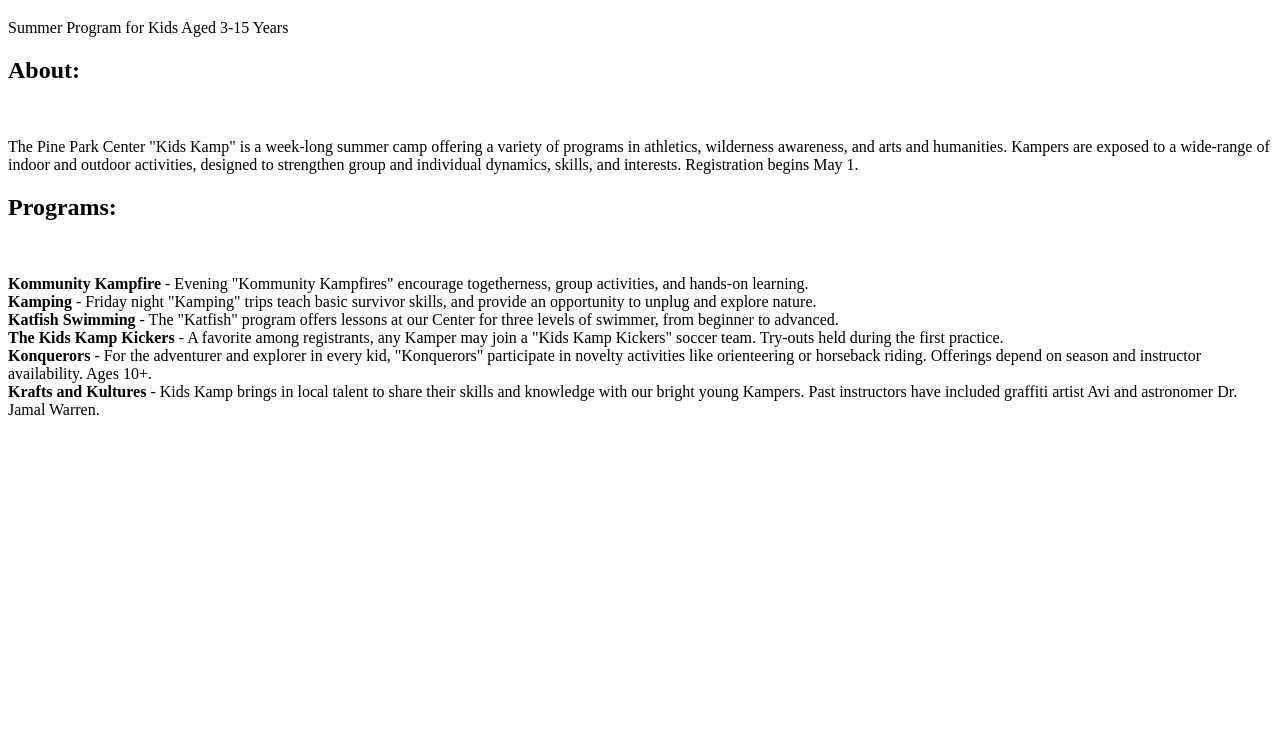
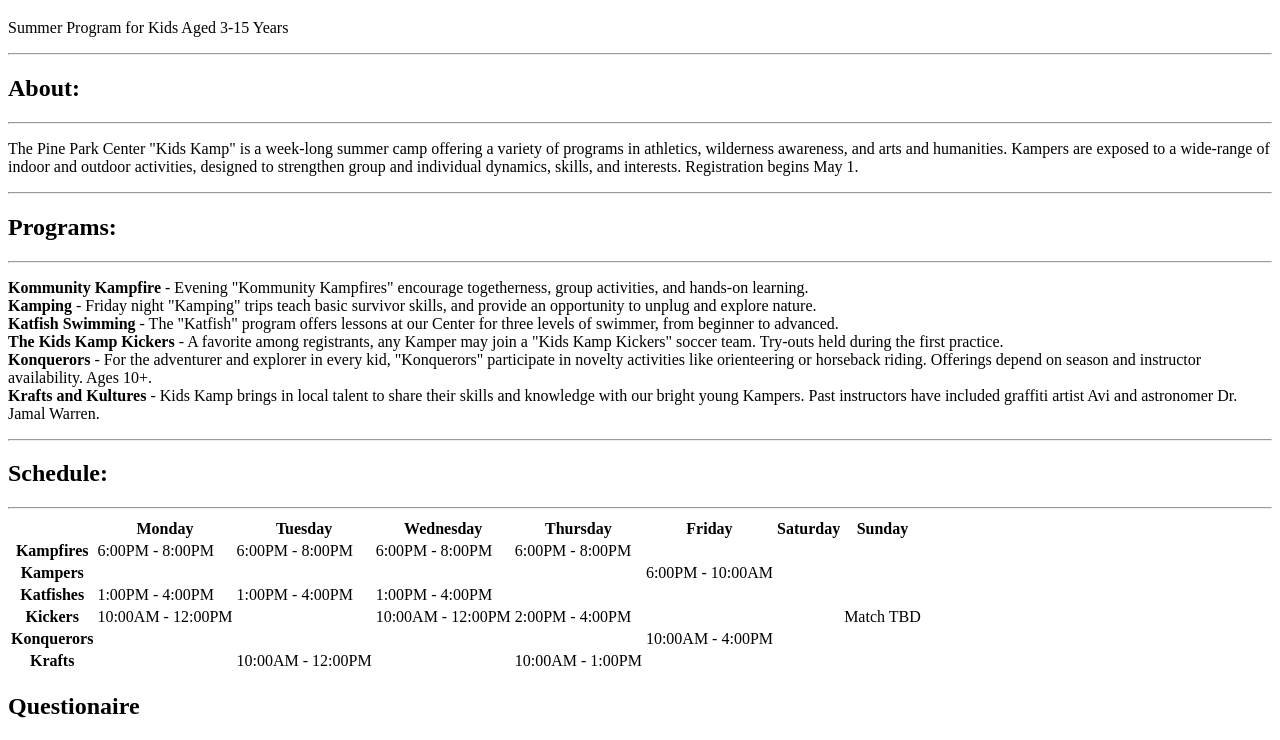
Before and after one commit to daevans1990/summer2018, a plain HTML site: page assignment-4/index.html in a window 1280 px wide. Shown: the part 61-801 px from the top of the page. Drawn offline with Linux system fonts and the light colour scheme.

Commit message:
inserted schedule table

```diff
--- a/assignment-4/index.html
+++ b/assignment-4/index.html
@@ -5,7 +5,7 @@
       <meta name="description" content="Pine Park Center Kids Kamp">
       <meta name="author" content="David Evans">
       <meta name="viewport" content="width=device-width, initial-scale=1.0">
-      <title>Easy Old-Fashioned Apple Pie</title>
+      <title>Pine Park Center Kids Kamp</title>
     </head>
 
     <body>
@@ -13,10 +13,16 @@
       <h1>Pine Park Center Kids Kamp</h1>
         <p>Summer Program for Kids Aged 3-15 Years</p>
 
-      <h2>About:</h2><br />
+      <hr />
+      <h2>About:</h2>
+      <hr />
+
         <p>The Pine Park Center "Kids Kamp" is a week-long summer camp offering a variety of programs in athletics, wilderness awareness, and arts and humanities. Kampers are exposed to a wide-range of indoor and outdoor activities, designed to strengthen group and individual dynamics, skills, and interests. Registration begins May 1.</p>
 
-      <h2>Programs:</h2><br />
+      <hr />
+      <h2>Programs:</h2>
+      <hr />
+
         <p>
         <b>Kommunity Kampfire</b> - Evening "Kommunity Kampfires" encourage togetherness, group activities, and hands-on learning.<br />
         <b>Kamping</b> - Friday night "Kamping" trips teach basic survivor skills, and provide an opportunity to unplug and explore nature.<br />
@@ -26,5 +32,85 @@
         <b>Krafts and Kultures</b> - Kids Kamp brings in local talent to share their skills and knowledge with our bright young Kampers. Past instructors have included graffiti artist Avi and astronomer Dr. Jamal Warren.<br />
         </p>
 
+      <hr />
+      <h2>Schedule:</h2>
+      <hr />
+
+      <table>
+ <tr>
+    <th></th>
+    <th scope="col">Monday</th>
+    <th scope="col">Tuesday</th>
+    <th scope="col">Wednesday</th>
+    <th scope="col">Thursday</th>
+    <th scope="col">Friday</th>
+    <th scope="col">Saturday</th>
+    <th scope="col">Sunday</th>
+ </tr>
+ <tr>
+    <th scope="row">Kampfires</th>
+    <td> 6:00PM - 8:00PM</td>
+    <td> 6:00PM - 8:00PM</td>
+    <td> 6:00PM - 8:00PM</td>
+    <td> 6:00PM - 8:00PM</td>
+    <td></td>
+    <td></td>
+    <td></td>
+ </tr>
+ <tr>
+    <th scope="row">Kampers</th>
+    <td></td>
+    <td></td>
+    <td></td>
+    <td></td>
+    <td> 6:00PM - 10:00AM</td>
+    <td></td>
+ </tr>
+ <tr>
+    <th scope="row">Katfishes</th>
+    <td> 1:00PM - 4:00PM</td>
+    <td> 1:00PM - 4:00PM</td>
+    <td> 1:00PM - 4:00PM</td>
+    <td></td>
+    <td></td>
+    <td></td>
+    <td></td>
+ </tr>
+ <tr>
+    <th scope="row">Kickers</th>
+    <td> 10:00AM - 12:00PM</td>
+    <td></td>
+    <td> 10:00AM - 12:00PM</td>
+    <td> 2:00PM - 4:00PM</td>
+    <td></td>
+    <td></td>
+    <td>Match TBD</td>
+ </tr>
+ <tr>
+    <th scope="row">Konquerors</th>
+    <td></td>
+    <td></td>
+    <td></td>
+    <td></td>
+    <td> 10:00AM - 4:00PM</td>
+    <td></td>
+    <td></td>
+ </tr>
+ <tr>
+    <th scope="row">Krafts</th>
+    <td></td>
+    <td> 10:00AM - 12:00PM</td>
+    <td></td>
+    <td> 10:00AM - 1:00PM</td>
+    <td></td>
+    <td></td>
+    <td></td>
+ </tr>
+</table>
+
+      <h2>Questionaire</h2>
+      <form action="https://www.example.com" method="get">
+        <!-- This is where the related form elements and controls will appear. -->
+      </form>
     </body>
   </html>
```
